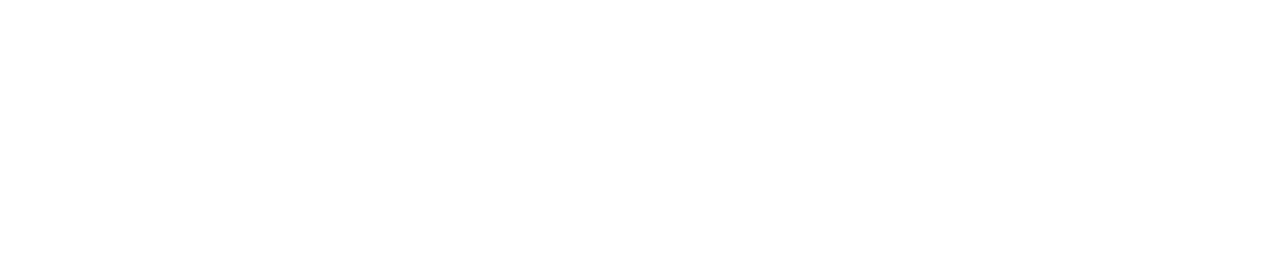
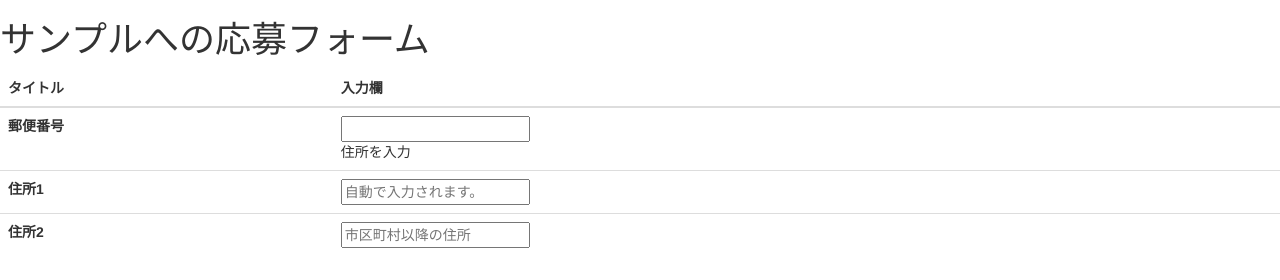
Before and after one commit to lv-kit/zip-code-auto-input, a plain HTML site: page index.html in a window 1280 px wide. Drawn offline with nearby package versions, Linux system fonts and the light colour scheme.

Commit message:
動作するので、一旦アップ

```diff
--- a/assets/js/index.js
+++ b/assets/js/index.js
@@ -0,0 +1,30 @@
+// 郵便番号から住所を自動入力
+function setAddress() {
+    var zipCode = $('#zip-code').val();
+
+    $.ajax({
+        type: 'get'
+        , url: 'https://maps.googleapis.com/maps/api/geocode/json'
+        , crossDomain: true
+        , dataType: 'json'
+        , data: {
+            address: zipCode
+            , language: 'ja'
+            , sensor: false
+        }
+        , success: function(response) {
+            if(response.status == 'OK') {
+                // APIのレスポンスから住所を取得
+                var obj = response.results[0].address_components;
+                if(obj.length < 5) {
+                    alert('郵便番号が正しくありません');
+                    return false;
+                }
+                $('#address1').val(obj[3]['long_name'] + obj[2]['long_name'] + obj[1]['long_name']);
+            } else {
+                alert('住所情報が取得できませんでした');
+                return false;
+            }
+        }
+    });
+}
--- a/index.html
+++ b/index.html
@@ -3,9 +3,52 @@
 <head>
     <meta charset="UTF-8">
     <title>住所自動入力フォームサンプル</title>
+    <meta name="viewport" content="width=device-width, initial-scale=1, maximum-scale=1, user-scalable=no">
+    <link rel="stylesheet" href="https://maxcdn.bootstrapcdn.com/bootstrap/3.3.7/css/bootstrap.min.css" integrity="sha384-BVYiiSIFeK1dGmJRAkycuHAHRg32OmUcww7on3RYdg4Va+PmSTsz/K68vbdEjh4u" crossorigin="anonymous">
+    <link rel="stylesheet" href="https://maxcdn.bootstrapcdn.com/bootstrap/3.3.7/css/bootstrap-theme.min.css" integrity="sha384-rHyoN1iRsVXV4nD0JutlnGaslCJuC7uwjduW9SVrLvRYooPp2bWYgmgJQIXwl/Sp" crossorigin="anonymous">
 </head>
 <body>
+<h1>サンプルへの応募フォーム</h1>
+<form action="" class="form">
+    <table class="table">
+        <thead>
+        <tr>
+            <th>タイトル</th>
+            <th>入力欄</th>
+        </tr>
+        </thead>
+        <tbody>
+        <tr>
+            <th scope="row">
+                <label for="zip-code">郵便番号</label>
+            </th>
+            <td>
+                <input type="text" id="zip-code" required>
+                <br>
+                <div onclick="setAddress()">住所を入力</div>
+            </td>
+        </tr>
+        <tr>
+            <th scope="row">
+                <label for="address1">住所1</label>
+            </th>
+            <td>
+                <input type="text" id="address1" placeholder="自動で入力されます。">
+            </td>
+        </tr>
+        <tr>
+            <th scope="row">
+                <label for="address2">住所2</label>
+            </th>
+            <td>
+                <input type="text" id="address2" placeholder="市区町村以降の住所">
+            </td>
+        </tr>
+        </tbody>
+    </table>
+</form>
 </body>
 <script src="https://ajax.googleapis.com/ajax/libs/jquery/3.2.1/jquery.min.js"></script>
-<script src="assets/js/index.js"></script>
+<script src="https://maxcdn.bootstrapcdn.com/bootstrap/3.3.7/js/bootstrap.min.js" integrity="sha384-Tc5IQib027qvyjSMfHjOMaLkfuWVxZxUPnCJA7l2mCWNIpG9mGCD8wGNIcPD7Txa" crossorigin="anonymous"></script>
+<script src="./assets/js/index.js"></script>
 </html>
```
